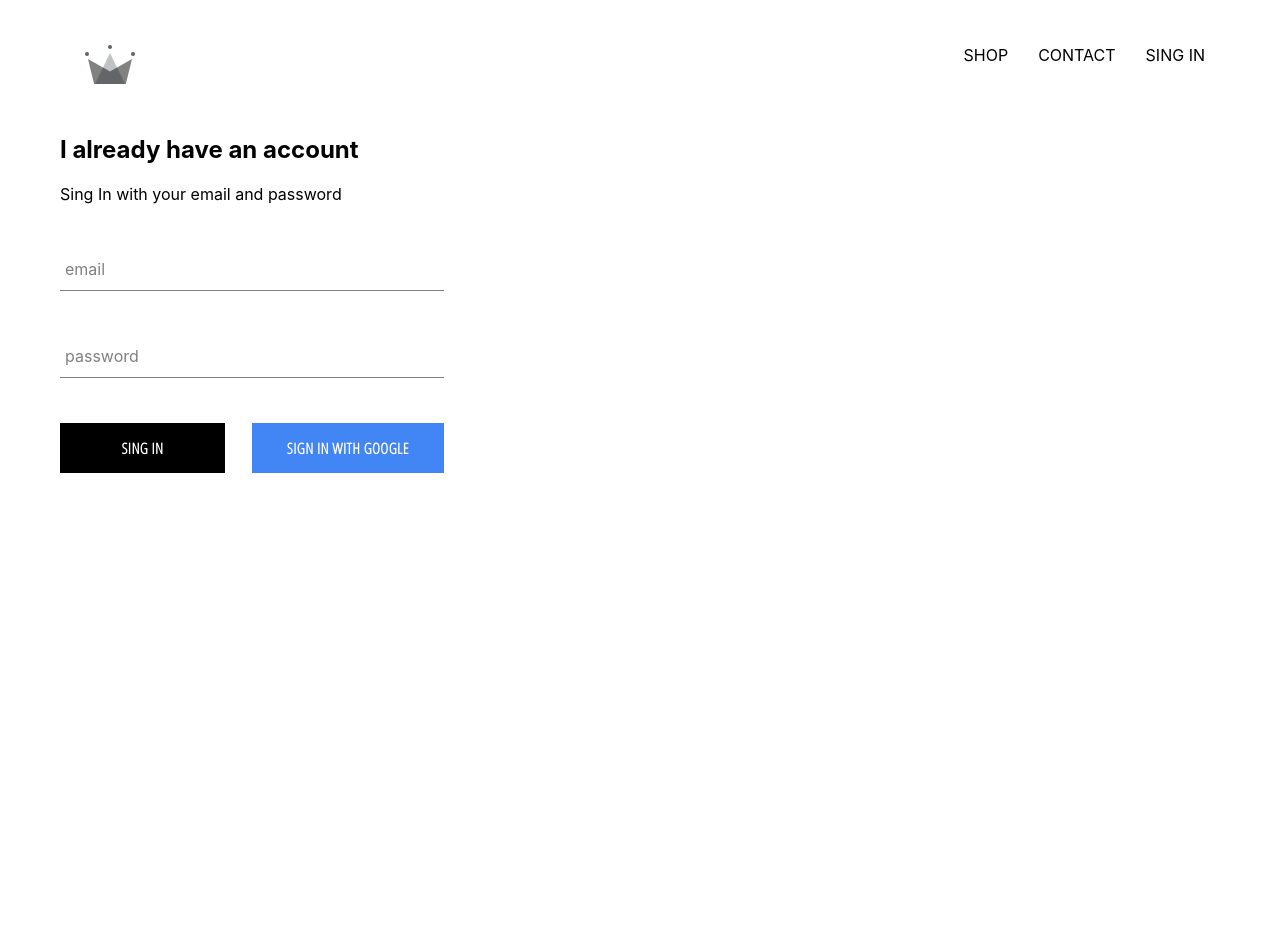
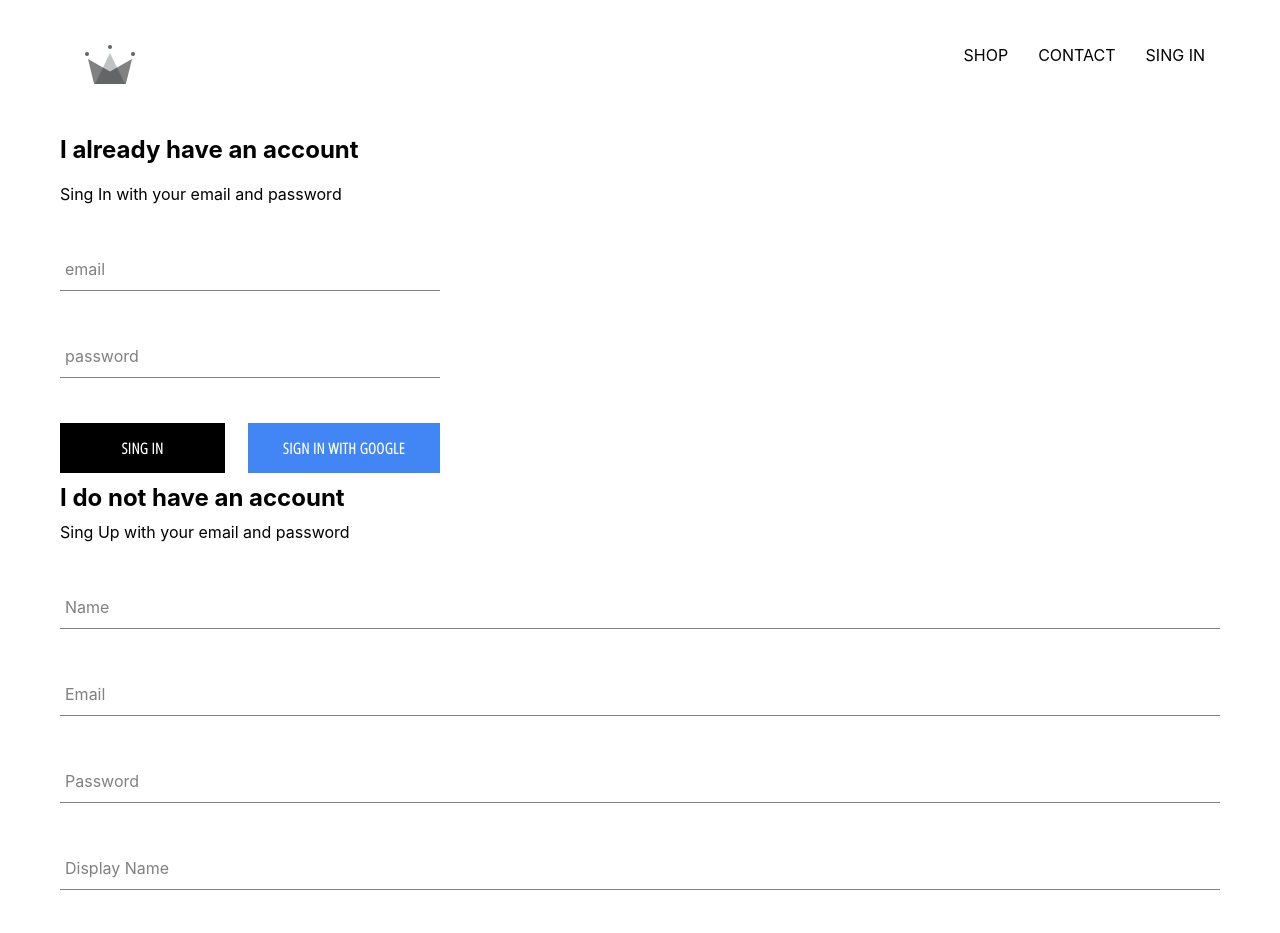
Before and after one commit to KaiqueFj/Odin_store, a React (Create React App) app: page /singin in a window 1280 px wide. Shown: the top 933 px of the page. Before the commit the page ends 800 px from the top, so only its background shows below. Built offline with nearby package versions, Linux system fonts and the light colour scheme; no server answers.

Commit message:
saving user information in firebase

```diff
--- a/src/components/SingIn-SingUp/SingIn-SingUp.components.jsx
+++ b/src/components/SingIn-SingUp/SingIn-SingUp.components.jsx
@@ -1,11 +1,13 @@
 import React from "react";
 import SingIn from "../sing-in/sing-in.component";
+import SingUp from "../sing-Up/sing-up.component";
 
 import "../../styles/components/SingIn-SingUp/SingIn-SingUp.styles.scss";
 
 const SingIn_SingUp = () => (
   <div className="singIn-SingUp">
     <SingIn />
+    <SingUp />
   </div>
 );
 
--- /dev/null
+++ b/src/components/sing-Up/sing-up.component.jsx
@@ -0,0 +1,105 @@
+import React from "react";
+
+import FormInput from "../form-input/form.component";
+import CustomButton from "../custom-button/custom-button.component";
+
+import { auth, createUser } from "../../firebase/fireabase.utils";
+
+import "../../styles/components/custom-button/custom-button.styles.scss";
+
+class SingUp extends React.Component {
+  constructor() {
+    super();
+
+    this.state = {
+      displayName: "",
+      email: "",
+      password: "",
+      confirmPassword: "",
+    };
+  }
+
+  handleSubmit = async (event) => {
+    event.preventDefault();
+
+    const { displayName, email, password, confirmPassword } = this.state;
+
+    if (password !== confirmPassword) {
+      alert("passwords don´t match");
+      return;
+    }
+
+    try {
+      const { user } = await auth.createUserWithEmailAndPassword(
+        email,
+        password
+      );
+
+      await createUser(user, { displayName });
+      this.setState({
+        displayName: "",
+        email: "",
+        password: "",
+        confirmPassword: "",
+      });
+    } catch (error) {
+      console.error(error);
+    }
+  };
+
+  handleChange = (event) => {
+    const { name, value } = event.target;
+    this.setState({ [name]: value });
+  };
+
+  render() {
+    const { displayName, email, password, confirmPassword } = this.state;
+    return (
+      <div className="sing-up">
+        <h2 className="title"> I do not have an account</h2>
+        <span>Sing Up with your email and password</span>
+        <form className="sing-up-form" onSubmit={this.handleSubmit}>
+          <FormInput
+            type="text"
+            name="displayName"
+            value={displayName}
+            onChange={this.handleChange}
+            label=" Name"
+            required
+          />
+
+          <FormInput
+            type="email"
+            name="email"
+            value={email}
+            onChange={this.handleChange}
+            label="Email"
+            required
+          />
+
+          <FormInput
+            type="password"
+            name="password"
+            value={password}
+            onChange={this.handleChange}
+            label="Password"
+            required
+          />
+
+          <FormInput
+            type="password"
+            name="confirmPassword"
+            value={confirmPassword}
+            onChange={this.handleChange}
+            label="Display Name"
+            required
+          />
+
+          <CustomButton type="submit"> SING UP</CustomButton>
+        </form>
+      </div>
+    );
+  }
+}
+
+export default SingUp;
--- a/src/components/sing-in/sing-in.component.jsx
+++ b/src/components/sing-in/sing-in.component.jsx
@@ -1,6 +1,6 @@
 import React from "react";
 import FormInput from "../form-input/form.component";
-import CustomButton from "../custom-button/custom.button.component";
+import CustomButton from "../custom-button/custom-button.component";
 import { signInWithGoogle } from "../../firebase/fireabase.utils";
 
 import "../../styles/components/sing-in/sing-in.styles.scss";
--- a/src/styles/components/SingIn-SingUp/SingIn-SingUp.styles.scss
+++ b/src/styles/components/SingIn-SingUp/SingIn-SingUp.styles.scss
@@ -1,9 +1,7 @@
-.sing-in {
-    width:30vw;
-    display: flex;
-    flex-direction: column;
+.sing-in-and-sing-up{
+    width:850px;
+    display:flex;
+    justify-content:space-between;
+    margin:30px auto;
+
 }
-
-.title {
-    margin:10px 0
-}
--- /dev/null
+++ b/src/styles/components/sing-Up/sing-up.styles.scss
@@ -0,0 +1,9 @@
+.sing-up {
+  display: flex;
+  flex-direction: column;
+  width: 380px;
+
+  .title {
+    margin: 10px 0;
+  }
+}
```
Also changed, not shown: src/components/custom-button/custom-button.component.jsx (renamed from src/components/custom-button/custom.button.component.jsx).
